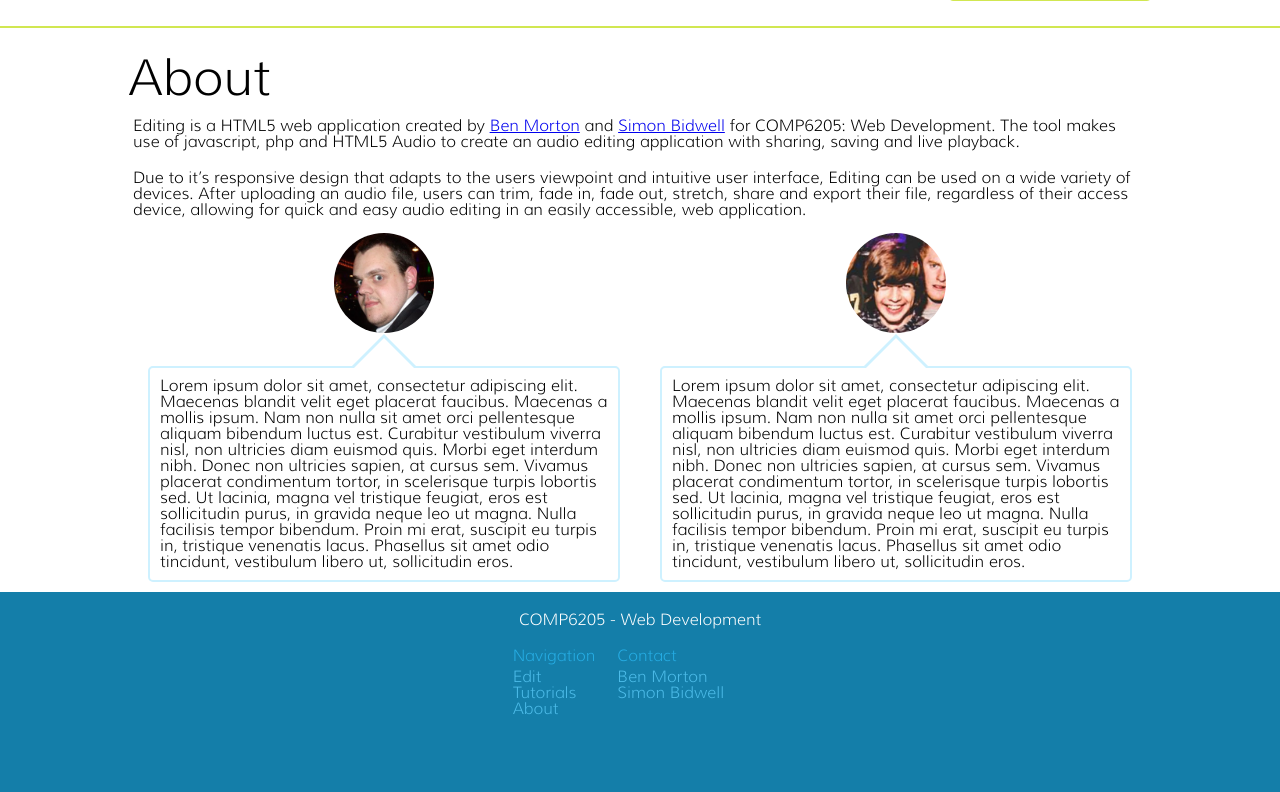
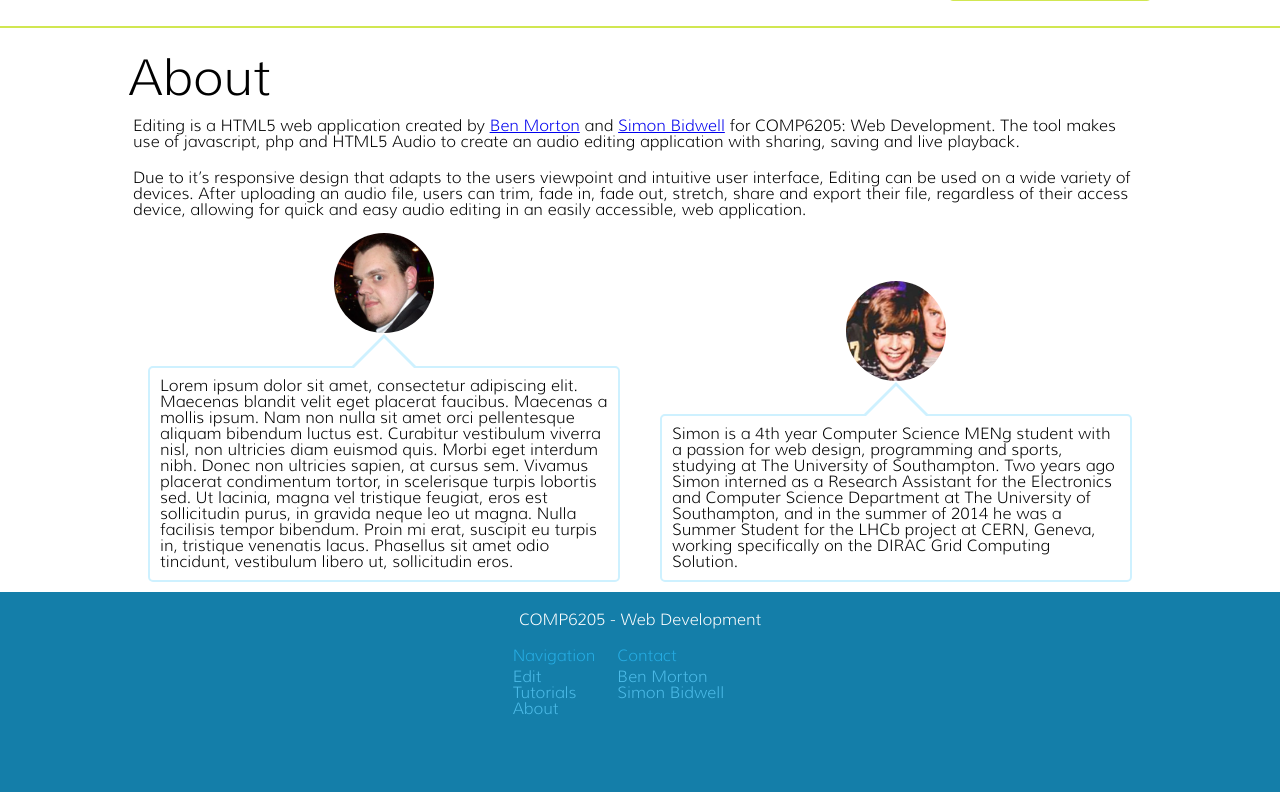
Before and after one commit to BTMorton/COMP6205---Web-Development, a PHP site: page / in a window 1280 px wide. Shown: the part 1906-2698 px from the top of the page. Run offline with PHP 8.4, Linux system fonts and the light colour scheme; some libraries are stand-ins or nearby versions.

Commit message:
OMG SIMON DID TWO COMMITS IN ONE DAY?! IT'S A MIRACLE

```diff
--- a/index.php
+++ b/index.php
@@ -101,7 +101,7 @@
 					<p>Lorem ipsum dolor sit amet, consectetur adipiscing elit. Maecenas blandit velit eget placerat faucibus. Maecenas a mollis ipsum. Nam non nulla sit amet orci pellentesque aliquam bibendum luctus est. Curabitur vestibulum viverra nisl, non ultricies diam euismod quis. Morbi eget interdum nibh. Donec non ultricies sapien, at cursus sem. Vivamus placerat condimentum tortor, in scelerisque turpis lobortis sed. Ut lacinia, magna vel tristique feugiat, eros est sollicitudin purus, in gravida neque leo ut magna. Nulla facilisis tempor bibendum. Proin mi erat, suscipit eu turpis in, tristique venenatis lacus. Phasellus sit amet odio tincidunt, vestibulum libero ut, sollicitudin eros.</p>
 				</div><div class="name">
 					<div class="photo simon"></div>
-					<p>Lorem ipsum dolor sit amet, consectetur adipiscing elit. Maecenas blandit velit eget placerat faucibus. Maecenas a mollis ipsum. Nam non nulla sit amet orci pellentesque aliquam bibendum luctus est. Curabitur vestibulum viverra nisl, non ultricies diam euismod quis. Morbi eget interdum nibh. Donec non ultricies sapien, at cursus sem. Vivamus placerat condimentum tortor, in scelerisque turpis lobortis sed. Ut lacinia, magna vel tristique feugiat, eros est sollicitudin purus, in gravida neque leo ut magna. Nulla facilisis tempor bibendum. Proin mi erat, suscipit eu turpis in, tristique venenatis lacus. Phasellus sit amet odio tincidunt, vestibulum libero ut, sollicitudin eros.</p>
+					<p>Simon is a 4th year Computer Science MENg student with a passion for web design, programming and sports, studying at The University of Southampton. Two years ago Simon interned as a Research Assistant for the Electronics and Computer Science Department at The University of Southampton, and in the summer of 2014 he was a Summer Student for the LHCb project at CERN, Geneva, working specifically on the DIRAC Grid Computing Solution.</p>
 				</div>
 			</div>
 		</div>
```
